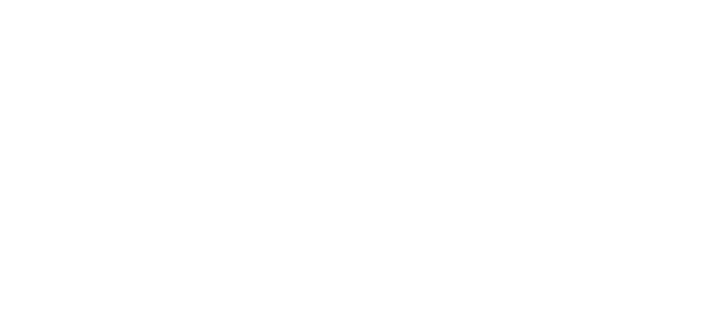
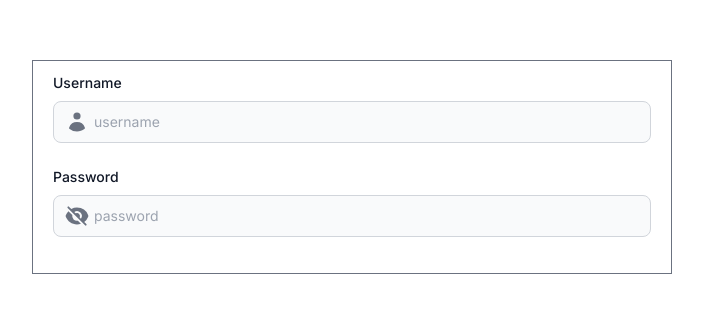
Before and after one commit to AmirHosseinShamsi/test-project, a Next.js app: page /test/login in a window 1280 px wide. Shown: the part 233-546 px from the top of the page, without its empty margins (288-991 px from the left). Built offline with nearby package versions, Linux system fonts and the light colour scheme.

Commit message:
login design

```diff
--- a/components/login-page/Input.jsx
+++ b/components/login-page/Input.jsx
@@ -1,49 +1,36 @@
 "use client";
-import React, { useState } from "react";
-import { EyeIcon, EyeSlashIcon } from "@heroicons/react/24/outline";
-import { useField } from "formik";
+import React, {useState} from "react";
+import {EyeIcon, EyeSlashIcon} from "@heroicons/react/20/solid";
 
-const Input = ({
-  label,
-  align,
-  type,
-  icon,
-  labelStyle,
-  inputStyle,
-  errorStyle,
-  ...props
-}) => {
-  const [filed, meta] = useField(props);
-  const [isShowPassword, setShowPassword] = useState(false);
+const Input = ({ label, placeholder, children , type}) => {
+    const [isShowPassword , setShowPassword] = useState(false);
     const changeShowPassword = () => {
         setShowPassword(!isShowPassword);
     };
   return (
     <>
-      <div className={`${align} relative`}>
-        {label ? <label className={labelStyle}>{label}</label> : null}
-
-        <input
-          className={inputStyle}
-          type={type === "password" && isShowPassword ? "text" : type}
-          dir="rtl"
-          {...props}
-          {...filed}
-        />
+      <label className="block mb-2 text-sm font-medium text-gray-900">
+        {label}
+      </label>
+      <div className="relative mb-6">
+        <div className="absolute inset-y-0 left-0 flex items-center pl-3">
           {type !== "password" ? (
-          icon
+            children
           ) : (
-          <span onClick={changeShowPassword}>
+            <span onClick={changeShowPassword} className="hover:cursor-pointer">
               {type === "password" && isShowPassword ? (
-              <EyeIcon className="h-6 w-6 absolute left-3.5 top-4 text-amber-400" />
+                <EyeIcon className="h-6 w-6 text-gray-500" />
               ) : (
-              <EyeSlashIcon className="h-6 w-6 absolute left-3.5 top-4 text-amber-400" />
+                <EyeSlashIcon className="h-6 w-6 text-gray-500" />
               )}
             </span>
           )}
-        {meta.touched && meta.error ? (
-          <span className={errorStyle}>{meta.error}</span>
-        ) : null}
+        </div>
+        <input
+          type={type === "password" && isShowPassword ? "text" : type}
+          className="bg-gray-50 border border-gray-300 text-gray-900 text-sm rounded-lg block w-full pl-10 p-2.5 focus:outline-0"
+          placeholder={placeholder}
+        />
       </div>
     </>
   );
--- a/package.json
+++ b/package.json
@@ -9,8 +9,8 @@
     "lint": "next lint"
   },
   "dependencies": {
+    "@heroicons/react": "^2.0.18",
     "formik": "^2.4.5",
-    "heroicons": "^2.0.18",
     "next": "13.5.4",
     "react": "^18",
     "react-dom": "^18",
--- a/src/app/globals.css
+++ b/src/app/globals.css
@@ -7,8 +7,3 @@
   padding: 0;
   margin: 0;
 }
-html,
-body {
-  max-width: 100vw;
-  overflow-x: hidden;
-}
--- a/src/app/test/login/page.jsx
+++ b/src/app/test/login/page.jsx
@@ -1,11 +1,18 @@
-import React from 'react';
+import React from "react";
+import Input from "components/login-page/Input";
+import {UserIcon} from "@heroicons/react/20/solid";
 
 const Page = () => {
-    return (
-        <div>
-
-        </div>
-    );
+  return (
+    <section className="h-screen flex justify-center items-center">
+      <div className="w-[40rem] border border-gray-500 px-5 py-3">
+          <Input label="Username" placeholder="username" type="text">
+              <UserIcon className="h-6 w-6 text-gray-500"/>
+          </Input>
+          <Input label="Password" placeholder="password" type="password"/>
+      </div>
+    </section>
+  );
 };
 
 export default Page;
```
Also changed, not shown: 1 other file (tests, documents, lock files or other folders). Lines whose indentation alone changed are shown as unchanged.
